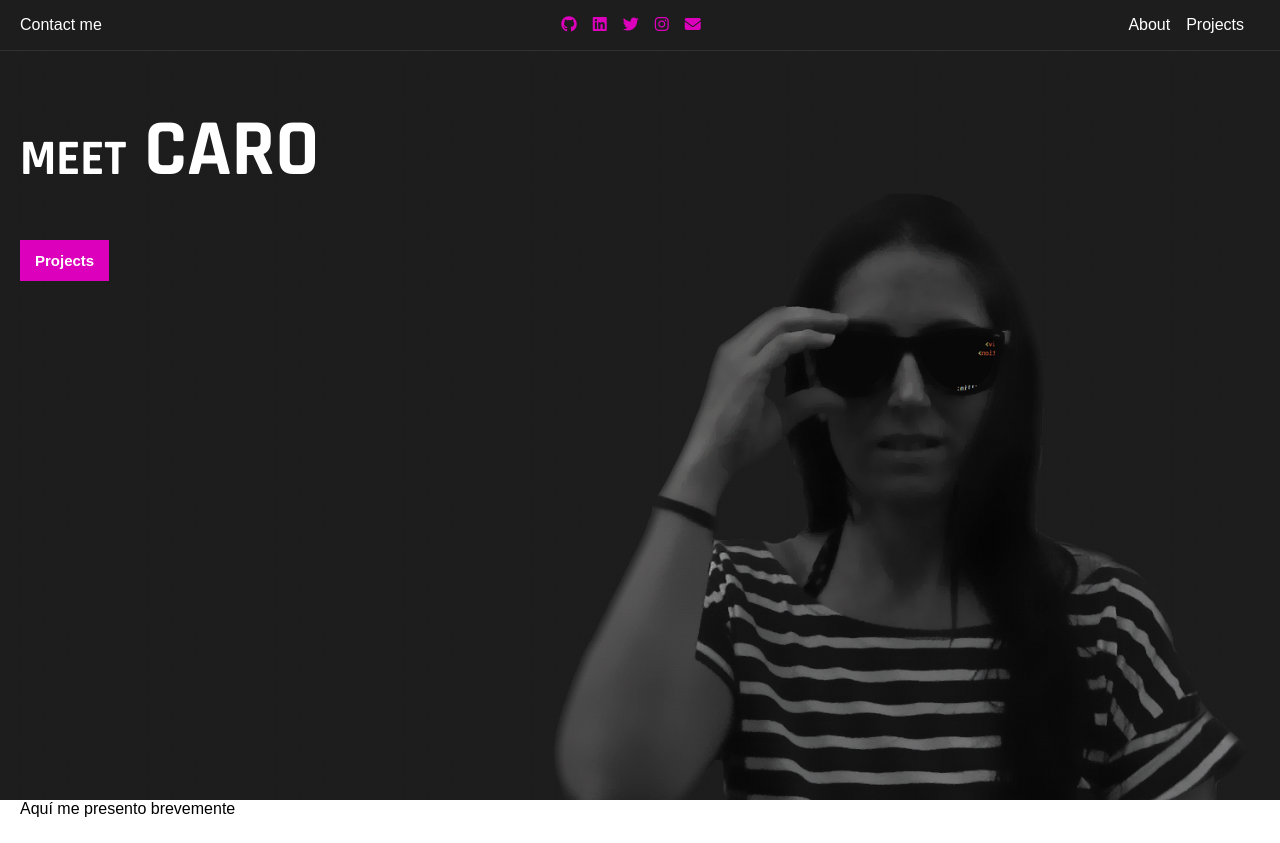
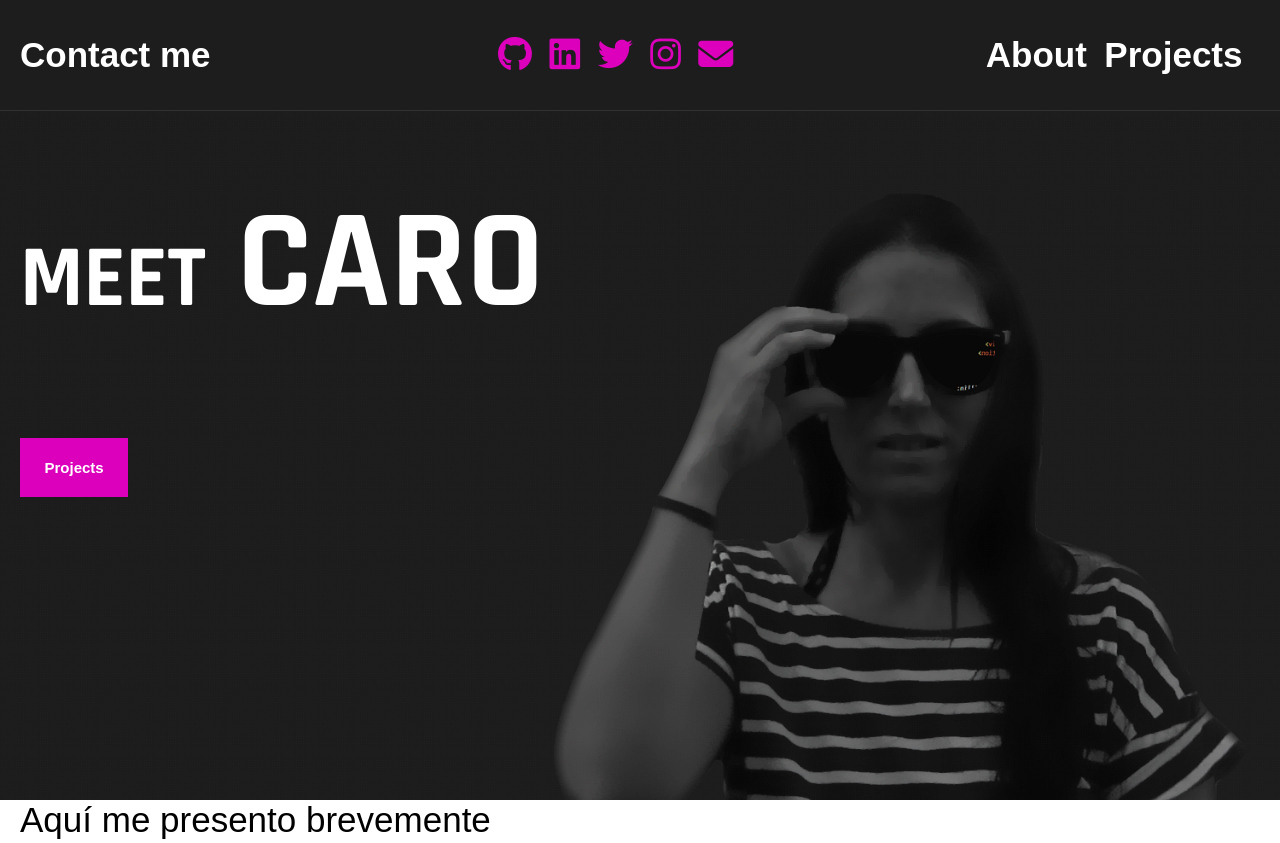
Before and after one commit to cvcastano/portfolio, a website: page src/html/index.html in a window 1280 px wide. Shown: the top 843 px of the page. Drawn offline with nearby package versions, Linux system fonts and the light colour scheme; files that its build step writes are made by us from their sources; files whose address does not match are found by name; a web font is replaced by a local one.

Commit message:
Modify sizing units

```diff
--- a/src/scss/layout/_header.scss
+++ b/src/scss/layout/_header.scss
@@ -37,7 +37,7 @@
     flex-direction: row;
   }
   i {
-    padding-left: 1rem;
+    padding-left: .5rem;
     transition: all 0.4s ease-in-out;
     &:hover {
       color: $white;
@@ -46,6 +46,7 @@
   }
 }
 .text_link {
+  font-weight: 900;
   overflow: hidden;
   background: linear-gradient(to right, $neon, $neon 50%, white 50%);
   background-clip: text;
--- a/src/scss/layout/_main.scss
+++ b/src/scss/layout/_main.scss
@@ -18,17 +18,17 @@
   &__title {
     text-transform: uppercase;
     font-family: $fontbold;
-    font-size: 80px;
-    padding: 100px 0 50px;
+    font-size: 4rem;
+    padding: 5rem 0 2.5rem;
 
     &--span1 {
-      font-size: 50px;
+      font-size: 2.5rem;
     }
   }
   &__projects--button {
     background-color: $neon;
     color: $white;
-    padding: 12px 15px;
+    padding: .6rem .7rem;
     font-size: 15px;
     font-weight: 600;
   }
--- a/src/scss/layout/_page.scss
+++ b/src/scss/layout/_page.scss
@@ -1,5 +1,9 @@
-.page {
+html {
   font-family: $fontlight;
+  font-size: 20px;
+  @media all and (min-width: 768px) {
+    font-size: 35px;
+  }
 }
 .container {
   margin: 0 20px;
@@ -9,13 +13,13 @@
   color: $neon;
 }
 .id {
-  scroll-margin-top: 80px;
+  scroll-margin-top: 3.5rem;
 }
 .arrow-up {
   font-size: 1.5rem;
   position: fixed;
-  bottom: 3rem;
-  right: 1rem;
+  bottom: 10%;
+  right: .5rem;
   color: $neon;
   animation: bounce 2s ease-in-out infinite;
   visibility: hidden;
@@ -26,7 +30,7 @@
 }
 .nav_link {
   color: $white;
-  padding-right: 1rem;
+  padding-right: .5rem;
 }
 .fa-arrow-circle-up {
   transition: all 0.4s ease-in-out;
```
